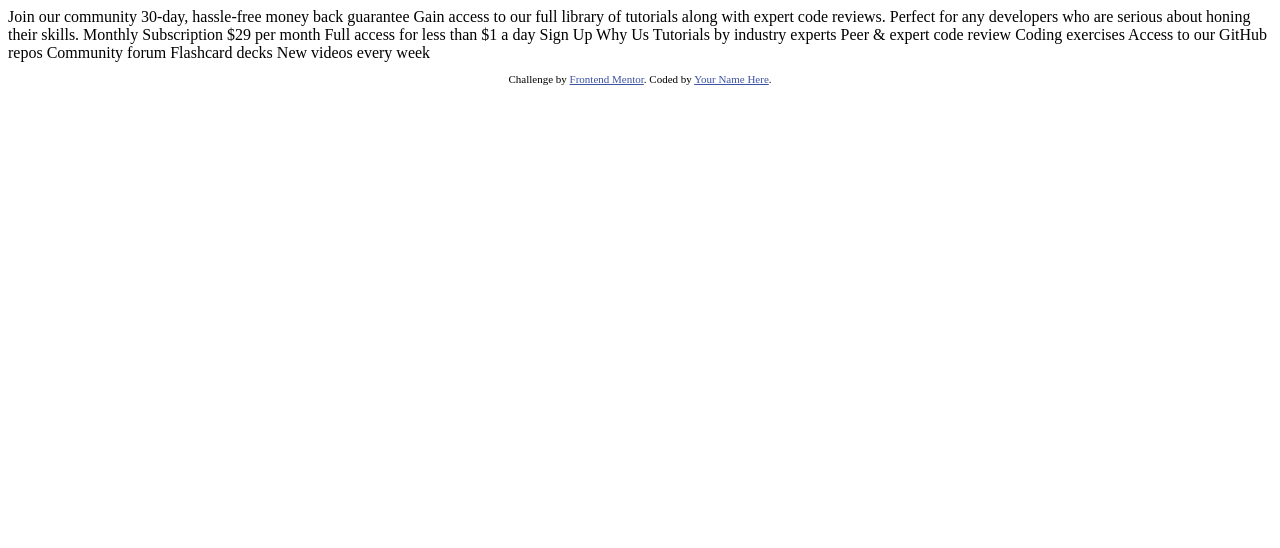
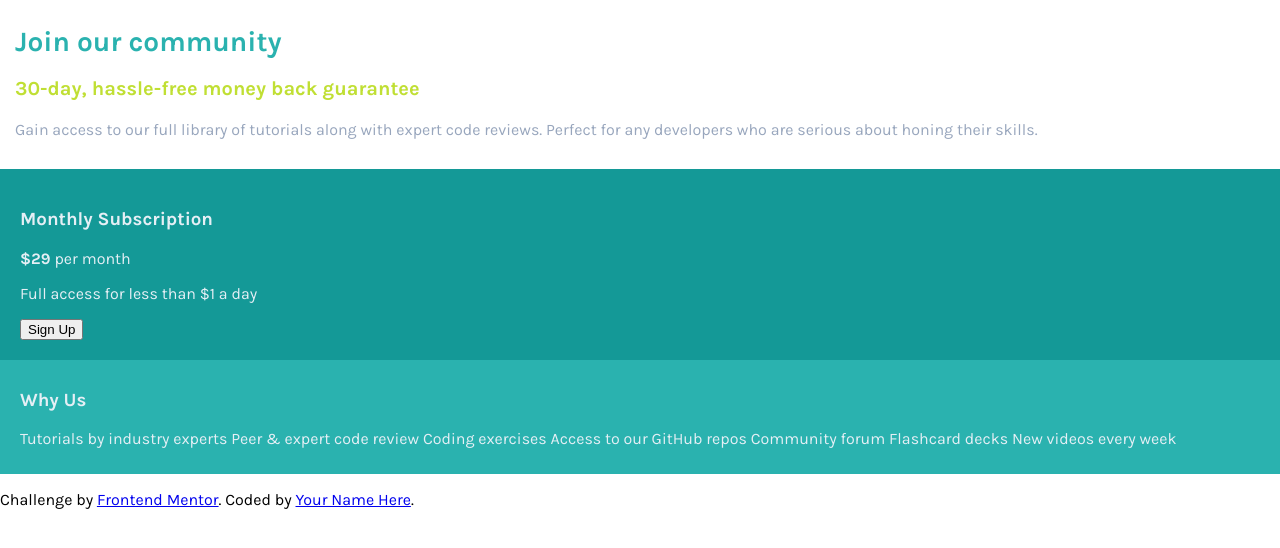
Before and after one commit to anthonyplicata/Squidly_ink, a plain HTML site: page index.html in a window 1280 px wide. Drawn offline with Linux system fonts and the light colour scheme.

Commit message:
Updated html and css

```diff
--- a/index.html
+++ b/index.html
@@ -5,33 +5,46 @@
   <meta name="viewport" content="width=device-width, initial-scale=1.0"> <!-- displays site properly based on user's device -->
 
   <link rel="icon" type="image/png" sizes="32x32" href="./images/favicon-32x32.png">
+  <link rel="stylesheet" href="styles.css">
+  <link rel="preconnect" href="https://fonts.googleapis.com">
+  <link rel="preconnect" href="https://fonts.gstatic.com" crossorigin>
+  <link href="https://fonts.googleapis.com/css2?family=Karla:wght@400;700&display=swap" rel="stylesheet">
+
 
   <title>Frontend Mentor | Single Price Grid Component</title>
 
-  <!-- Feel free to remove these styles or customise in your own stylesheet 👍 -->
-  <style>
-    .attribution { font-size: 11px; text-align: center; }
-    .attribution a { color: hsl(228, 45%, 44%); }
-  </style>
 </head>
 <body>
-  Join our community
 
-  30-day, hassle-free money back guarantee
+  <header>
+    <h1 class="header">Join our community</h1>
 
-  Gain access to our full library of tutorials along with expert code reviews.
-  Perfect for any developers who are serious about honing their skills.
+    <h2 class="header-description">30-day, hassle-free money back guarantee</h2>
 
-  Monthly Subscription
+    <p class="header-paragraph">Gain access to our full library of tutorials along with expert code reviews.
+      Perfect for any developers who are serious about honing their skills.</p>
 
-  &dollar;29 per month
+  </header>
 
+  <main>
+    <div class="left-wrap">
+      <h3 class="left-header">Monthly Subscription</h3>
+
+      <p class="dollar"><strong>&dollar;29 </strong><span>per month</span></p>
+
+      <p class="left-description">
        Full access for less than &dollar;1 a day
+      </p>
 
-  Sign Up
+      <button type="submit">Sign Up</button>
 
-  Why Us
+    </div>
 
+    <div class="right-wrap">
+      <h3 class="right-header">Why Us</h3>
+
+
+      <p class="right-paragraph">
         Tutorials by industry experts
       Peer &amp; expert code review
       Coding exercises
@@ -39,6 +52,12 @@
       Community forum
       Flashcard decks
       New videos every week
+      </p>
+
+    </div>
+
+  </main>
+
 
   <footer>
     <p class="attribution">
--- a/styles.css
+++ b/styles.css
@@ -0,0 +1,67 @@
+:root {
+    --primary-font: "Karla", sans-serif;
+    --cyan: hsl(179, 62%, 43%);
+    --darker-cyan: hsl(179, 77%, 34%);
+    --yellow-green: hsl(71, 73%, 54%);
+    --light-gray: hsl(204, 43%, 93%);
+    --cool-gray: hsl(218, 22%, 67%);
+}
+
+* {
+    box-sizing: border-box;
+
+}
+
+body {
+    margin: 0;
+    font-size: 16px;
+    font-family: var(--primary-font);
+}
+
+header {
+    margin: 25px 15px 25px 15px;
+
+}
+
+.header {
+    color: var(--cyan);
+    font-weight: 700;
+    font-size: 1.75rem;
+}
+
+.header-description {
+    color: var(--yellow-green);
+    font-weight: 700;
+    font-size: 1.25rem;
+}
+.header-paragraph {
+    color: var(--cool-gray);
+    font-weight: 400;
+    line-height: 1.75;
+}
+
+.left-wrap {
+    background-color: var(--darker-cyan);
+    color: var(--light-gray);
+    margin-bottom: 0;
+    margin-left: 0;
+    margin-right: 0;
+    width: 100%;
+    padding: 20px;
+}
+
+span {
+    font-weight: 200;
+}
+
+.right-wrap {
+    background-color: var(--cyan);
+    color: var(--light-gray);
+    margin: 0;
+    width: 100%;
+    padding: 10px 20px 10px 20px;
+}
+
+.right-paragraph {
+    font-weight: 400;
+}
```
Lines whose indentation alone changed are shown as unchanged.
